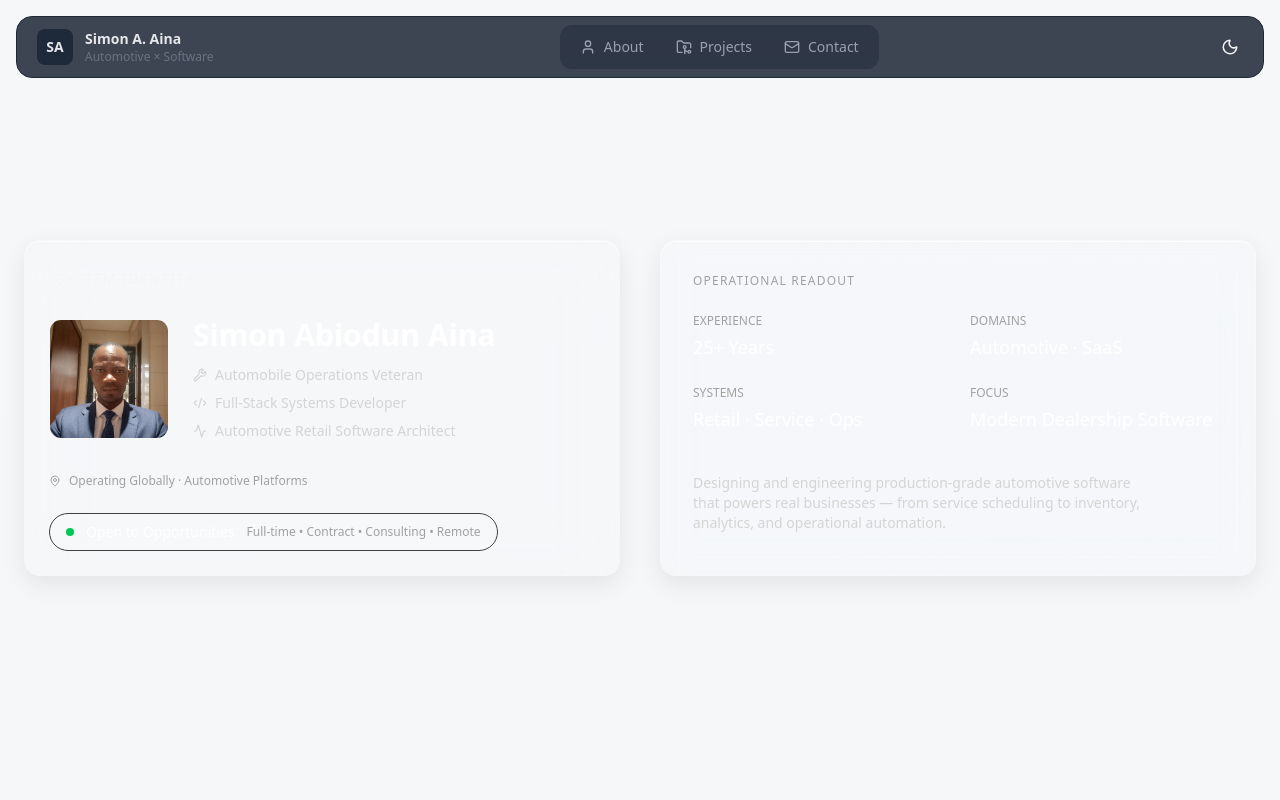
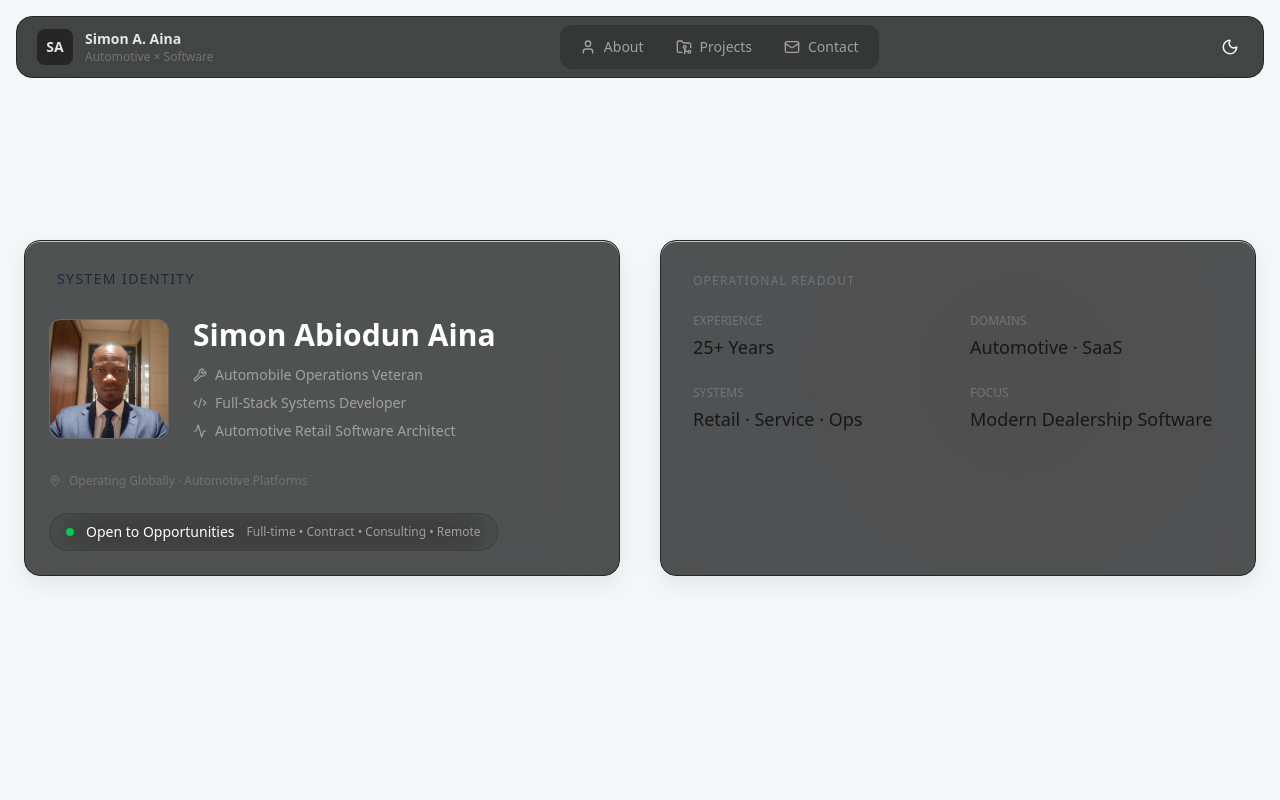
Before and after one commit to Ojfirst/simon-portfolio, a Next.js app: page / in a window 1280 px wide. Shown: the top 800 px of the page. Built offline with nearby package versions, Linux system fonts and the light colour scheme.

Commit message:
Fix hydration problem in hero section

```diff
--- a/src/app/layout.tsx
+++ b/src/app/layout.tsx
@@ -7,8 +7,7 @@ import { websiteSchema } from "@/lib/schema/website.schema";
 import { ThemeProvider } from "next-themes"
 import { SeoPerson } from "@/components/seo/seo-person"
 import { SeoSoftware } from "@/components/seo/seo-software"
-import { Header } from "@/components/layout/header"
-import { SiteFooter } from "@/components/layout/footer";
+
 
 
 export const metadata: Metadata = {
@@ -109,9 +108,7 @@ export default function RootLayout({
         <SeoPerson />
         <SeoSoftware />
         <ThemeProvider attribute="class" defaultTheme='system' enableSystem={false}>
-          <Header />
           <main className="pt-28">{children}</main>
-          <SiteFooter />
           <ToasterProvider />
         </ThemeProvider>
       </body>
--- a/src/app/page.tsx
+++ b/src/app/page.tsx
@@ -7,11 +7,14 @@ import { ResumeConsole } from '@/components/resume-console/resume-console';
 import { SkillsSection } from '@/components/skills/SkillsSection';
 import { ArchitectureSection } from '@/components/architecture/architecture-section';
 import { ContactSection } from '@/components/contact/contact-section';
+import { Header } from '@/components/layout/header';
+import { SiteFooter } from '@/components/layout/footer';
 
 
 export default function Home() {
   return (
     <>
+      <Header />
       <OperationsHero />
       <AboutSection />
       <ProjectSwitcher />
@@ -21,6 +24,7 @@ export default function Home() {
       <SkillsSection />
       <ArchitectureSection />
       <ContactSection />
+      <SiteFooter />
     </>
   )
 }
--- a/src/components/about-section/about-section.tsx
+++ b/src/components/about-section/about-section.tsx
@@ -46,7 +46,7 @@ export function AboutSection() {
           animate={{ opacity: 1, y: 0 }}
           transition={{ delay: 0.2, duration: 0.6 }}
         >
-          I combine over 25 years of leadership in automotive sales and operations with modern software engineering practices. My mission is to design systems that enhance efficiency, scalability, and user experience across complex operational workflows.
+          I combine over 20 years of leadership in automotive sales and operations with modern software engineering practices. My mission is to design systems that enhance efficiency, scalability, and user experience across complex operational workflows.
         </motion.p>
       </header>
 
@@ -65,7 +65,7 @@ export function AboutSection() {
           { title: "Software Engineering", desc: "Full-stack development, system architecture, and workflow automation." },
           { title: "Product & Systems Design", desc: "Operationally-driven software design that aligns with real-world workflows." },
           { title: "Strategy & Negotiation", desc: "Process optimization, vendor & partner negotiations, and data-driven decision making." },
-        ].map((item, i) => (
+        ].map((item) => (
           <motion.div
             key={item.title}
             className="glass rounded-2xl p-6 border backdrop-blur-md cursor-default"
--- a/src/components/hero/hero.tsx
+++ b/src/components/hero/hero.tsx
@@ -1,36 +1,27 @@
 "use client"
 
 import Image from "next/image"
-import heroImage from "../../../public/images/simon-profile.jpg"
+import { motion } from "framer-motion"
 import { Activity, Wrench, Code2, MapPin } from "lucide-react"
 import { useTheme } from "next-themes"
+import { useThemeTokens } from "@/lib/theme/useThemeTokens"
+import heroImage from "../../../public/images/simon-profile.jpg"
 import { JsonLd } from "@/components/seo/json-ld"
 import { softwareApplicationSchema } from "@/lib/schema/software-application/schema"
-import { motion } from "framer-motion"
 import { AvailabilityBadge } from "../availability/AvailabilityBadge"
+import { useMobile } from "@/hooks/use-mobile"
 
-const OperationsHero = () => {
-  const { theme } = useTheme()
+type ThemeMode = "light" | "dark"
 
-  // Theme-aware tokens (same system used elsewhere)
-  const textColor = theme === "light" ? "text-neutral-900" : "text-white"
-  const subTextColor =
-    theme === "light" ? "text-neutral-700" : "text-neutral-300"
-  const mutedText =
-    theme === "light" ? "text-neutral-500" : "text-neutral-400"
+export const OperationsHero = () => {
+  const isMobile = useMobile();
+  const { resolvedTheme } = useTheme();
+  const { textColor, subTextColor, imageBg, panelBg, mutedText } = useThemeTokens();
 
-  const panelBg =
-    theme === "light"
-      ? "bg-white/60 border-neutral-300"
-      : "bg-white/5 border-white/10"
-
-  const imageBg =
-    theme === "light"
-      ? "bg-black/5 border-black/10"
-      : "bg-white/5 border-white/10"
+  const theme = resolvedTheme as ThemeMode
 
   return (
-    <section className="relative min-h-[90vh] pt-32">
+    <section className={`relative min-h-[90vh] ${isMobile ? 'pt-2' : 'pt-32'}`}>
       <JsonLd schema={softwareApplicationSchema} />
 
       <div className="max-w-7xl mx-auto px-6 grid grid-cols-1 lg:grid-cols-2 gap-10">
@@ -43,7 +34,10 @@ const OperationsHero = () => {
           transition={{ duration: 0.6 }}
         >
           <motion.div
-            className={`text-sm tracking-widest px-2 py-1 rounded ${theme === "light" ? "text-gray-800" : "text-[#f4f4f4]"}`}
+            className={`text-sm tracking-widest px-2 py-1 rounded ${theme === "light"
+              ? "text-gray-800"
+              : "text-[#f4f4f4]"
+              }`}
             initial={{ opacity: 0 }}
             animate={{ opacity: 1 }}
             transition={{ delay: 0.2 }}
@@ -52,7 +46,7 @@ const OperationsHero = () => {
           </motion.div>
 
           <div className="grid grid-cols-[120px_1fr] gap-6 items-center">
-            {/* Operator Image */}
+            {/* Image */}
             <motion.div
               className={`relative rounded-xl border overflow-hidden ${imageBg}`}
               initial={{ scale: 0.95, opacity: 0 }}
@@ -67,7 +61,6 @@ const OperationsHero = () => {
                 priority
                 className="object-cover grayscale-[15%]"
               />
-              <div className="absolute inset-0 ring-1 ring-black/10 dark:ring-white/10 pointer-events-none" />
             </motion.div>
 
             {/* Identity Text */}
@@ -82,27 +75,27 @@ const OperationsHero = () => {
               </h1>
 
               <div className={`space-y-2 text-sm ${subTextColor}`}>
-                <motion.div className="flex items-center gap-2" whileHover={{ x: 2 }}>
-                  <Wrench size={14} /> Automobile Operations Veteran
-                </motion.div>
-                <motion.div className="flex items-center gap-2" whileHover={{ x: 2 }}>
-                  <Code2 size={14} /> Full-Stack Systems Developer
-                </motion.div>
-                <motion.div className="flex items-center gap-2" whileHover={{ x: 2 }}>
-                  <Activity size={14} /> Automotive Retail Software Architect
-                </motion.div>
+                <div className="flex items-center gap-2">
+                  <Wrench size={14} />
+                  Automobile Operations Veteran
+                </div>
+                <div className="flex items-center gap-2">
+                  <Code2 size={14} />
+                  Full-Stack Systems Developer
+                </div>
+                <div className="flex items-center gap-2">
+                  <Activity size={14} />
+                  Automotive Retail Software Architect
+                </div>
               </div>
             </motion.div>
           </div>
 
-          <motion.div
-            className={`flex items-center gap-2 text-xs pt-2 ${mutedText}`}
-            initial={{ opacity: 0 }}
-            animate={{ opacity: 1 }}
-            transition={{ delay: 0.6 }}
-          >
-            <MapPin size={12} /> Operating Globally · Automotive Platforms
-          </motion.div>
+          <div className={`flex items-center gap-2 text-xs pt-2 ${mutedText}`}>
+            <MapPin size={12} />
+            Operating Globally · Automotive Platforms
+          </div>
+
           <AvailabilityBadge />
         </motion.div>
 
@@ -113,14 +106,17 @@ const OperationsHero = () => {
           animate={{ opacity: 1, y: 0 }}
           transition={{ duration: 0.6 }}
         >
-          {/* holographic layer */}
           <motion.div
             className={`absolute inset-0 pointer-events-none ${theme === "light"
               ? "bg-[radial-gradient(circle_at_60%_40%,rgba(0,0,0,0.03),transparent_65%)]"
               : "bg-[radial-gradient(circle_at_60%_40%,rgba(255,255,255,0.05),transparent_65%)]"
               }`}
             animate={{ x: [0, 5, 0], y: [0, 3, 0] }}
-            transition={{ repeat: Infinity, duration: 6, ease: "easeInOut" }}
+            transition={{
+              repeat: Infinity,
+              duration: 6,
+              ease: "easeInOut",
+            }}
           />
 
           <div className="relative space-y-6">
@@ -134,19 +130,13 @@ const OperationsHero = () => {
               <Readout label="Systems" value="Retail · Service · Ops" theme={theme} />
               <Readout label="Focus" value="Modern Dealership Software" theme={theme} />
             </div>
-
-            <p className={`pt-4 text-sm max-w-md ${subTextColor}`}>
-              Designing and engineering production-grade automotive software
-              that powers real businesses — from service scheduling to inventory,
-              analytics, and operational automation.
-            </p>
           </div>
         </motion.div>
-
       </div>
     </section>
   )
 }
+
 
 function Readout({
   label,
@@ -155,18 +145,22 @@ function Readout({
 }: {
   label: string
   value: string
-  theme?: string
+  theme: ThemeMode
 }) {
   return (
     <div className="space-y-1">
       <div
-        className={`text-xs uppercase ${theme === "light" ? "text-neutral-500" : "text-neutral-400"
+        className={`text-xs uppercase ${theme === "light"
+          ? "text-neutral-500"
+          : "text-neutral-400"
           }`}
       >
         {label}
       </div>
       <div
-        className={`text-lg font-medium ${theme === "light" ? "text-neutral-900" : "text-white"
+        className={`text-lg font-medium ${theme === "light"
+          ? "text-neutral-900"
+          : "text-white"
           }`}
       >
         {value}
@@ -174,5 +168,3 @@ function Readout({
     </div>
   )
 }
-
-export { OperationsHero }
--- a/src/components/layout/footer.tsx
+++ b/src/components/layout/footer.tsx
@@ -13,8 +13,6 @@ export function SiteFooter() {
   const {
     textColor,
     subTextColor,
-    socialIcon,
-    badgeBg,
 
   } = useThemeTokens()
 
@@ -29,7 +27,7 @@ export function SiteFooter() {
           {/* Brand / Identity */}
           <div className="space-y-4">
             <div className="flex items-center gap-3">
-              <div className={`h-10 w-10 rounded-xl ${badgeBg} flex items-center justify-center font-bold  shadow-lg`}>
+              <div className="h-10 w-10 rounded-xl bg-gradient-to-br from-indigo-500 to-purple-600 flex items-center justify-center font-bold text-white shadow-lg">
                 SA
               </div>
               <div>
@@ -101,7 +99,7 @@ export function SiteFooter() {
                     rel="noopener noreferrer"
                     aria-label={label}
                     className={`group flex h-11 w-11 items-center justify-center rounded-xl
-            border border-neutral-800 ${socialIcon} backdrop-blur
+            border border-neutral-800 bg-neutral-900/60 backdrop-blur
             transition-all hover:-translate-y-1 ${hover}`}
                   >
                     <Icon className="w-5 h-5 text-neutral-400 group-hover:text-white" />
@@ -113,10 +111,10 @@ export function SiteFooter() {
             <a
               href={`mailto:${contactInfo.email}`}
               aria-label="Email"
-              className={`roup flex h-11 w-11 items-center justify-center rounded-xl
-      border border-neutral-800 ${socialIcon} backdrop-blur
+              className="group flex h-11 w-11 items-center justify-center rounded-xl
+      border border-neutral-800 bg-neutral-900/60 backdrop-blur
       transition-all hover:-translate-y-1
-      hover:border-emerald-500/50 hover:shadow-[0_0_30px_-12px_rgba(16,185,129,0.8)]`}
+      hover:border-emerald-500/50 hover:shadow-[0_0_30px_-12px_rgba(16,185,129,0.8)]"
             >
               <Mail className="w-5 h-5 text-neutral-400 group-hover:text-white" />
             </a>
@@ -129,7 +127,7 @@ export function SiteFooter() {
               © {year} Simon Abiodun Aina. All rights reserved.
             </p>
 
-            <div className="flex items-center gap-6 text-xs text-neutral-700">
+            <div className="flex items-center gap-6 text-xs text-neutral-500">
               <Link href="/privacy" className="hover:text-white transition-colors">
                 Privacy
               </Link>
--- a/src/components/layout/header.tsx
+++ b/src/components/layout/header.tsx
@@ -1,63 +1,109 @@
 "use client"
 
+import { useState } from "react"
 import { ThemeToggle } from "@/components/ui/theme-toggle"
-import { User, FolderGit2, Mail } from "lucide-react"
+import { User, FolderGit2, Mail, Menu, X } from "lucide-react"
+import { motion, AnimatePresence } from "framer-motion"
+import { useMobile } from "@/hooks/use-mobile"
+
+const navItems = [
+  { label: "About", href: "#about", icon: User },
+  { label: "Projects", href: "#projects", icon: FolderGit2 },
+  { label: "Contact", href: "#contact", icon: Mail },
+]
 
 export function Header() {
+  const isMobile = useMobile()
+  const [open, setOpen] = useState(false)
+
   return (
     <header className="fixed top-0 left-0 right-0 z-50">
       <div className="mx-auto max-w-7xl px-4 pt-4">
-        <div className="flex items-center justify-between bg-gray-900/80 border border-gray-800 rounded-2xl p-2 backdrop-blur-xl">
+        <div className="relative flex items-center justify-between rounded-2xl border border-neutral-800 bg-neutral-900/80 p-2 backdrop-blur-xl">
 
           {/* Brand */}
           <div className="flex items-center gap-3 px-3">
-            <div className="h-9 w-9 rounded-lg bg-gray-800 flex items-center justify-center">
-              <span className="text-sm font-bold text-gray-200">SA</span>
+            <div className="h-9 w-9 rounded-lg bg-neutral-800 flex items-center justify-center">
+              <span className="text-sm font-bold text-neutral-200">SA</span>
             </div>
+
+            {!isMobile && (
               <div className="leading-tight">
-              <p className="text-sm font-semibold text-gray-200">
+                <p className="text-sm font-semibold text-neutral-200">
                   Simon A. Aina
                 </p>
-              <p className="text-xs text-gray-500">
+                <p className="text-xs text-neutral-500">
                   Automotive × Software
                 </p>
               </div>
+            )}
           </div>
 
-          {/* Navigation Tabs */}
-          <nav className="flex bg-gray-800/50 rounded-xl p-1">
+          {/* Desktop Navigation */}
+          {!isMobile && (
+            <nav className="flex bg-neutral-800/50 rounded-xl p-1">
+              {navItems.map(({ label, href, icon: Icon }) => (
                 <a
-              href="#about"
-              className="flex items-center gap-2 px-4 py-2 rounded-lg text-sm transition-colors
-              text-gray-400 hover:text-white hover:bg-gray-800/70"
+                  key={label}
+                  href={href}
+                  className="flex items-center gap-2 px-4 py-2 rounded-lg text-sm
+                  text-neutral-400 transition-colors
+                  hover:text-white hover:bg-neutral-800/70"
                 >
-              <User className="w-4 h-4" />
-              About
+                  <Icon className="w-4 h-4" />
+                  {label}
                 </a>
-
-            <a
-              href="#projects"
-              className="flex items-center gap-2 px-4 py-2 rounded-lg text-sm transition-colors
-              text-gray-400 hover:text-white hover:bg-gray-800/70"
-            >
-              <FolderGit2 className="w-4 h-4" />
-              Projects
-            </a>
-
-            <a
-              href="#contact"
-              className="flex items-center gap-2 px-4 py-2 rounded-lg text-sm transition-colors
-              text-gray-400 hover:text-white hover:bg-gray-800/70"
-            >
-              <Mail className="w-4 h-4" />
-              Contact
-            </a>
+              ))}
             </nav>
+          )}
 
           {/* Controls */}
           <div className="flex items-center gap-2 pr-2">
             <ThemeToggle />
+
+            {isMobile && (
+              <button
+                onClick={() => setOpen((v) => !v)}
+                className="flex h-9 w-9 items-center justify-center rounded-lg
+                border border-neutral-800 bg-neutral-900/60
+                text-neutral-300 hover:text-white"
+                aria-label="Toggle navigation"
+              >
+                {open ? <X className="w-5 h-5" /> : <Menu className="w-5 h-5" />}
+              </button>
+            )}
           </div>
+
+          {/* Mobile Menu */}
+          <AnimatePresence>
+            {isMobile && open && (
+              <motion.div
+                initial={{ opacity: 0, y: -10 }}
+                animate={{ opacity: 1, y: 0 }}
+                exit={{ opacity: 0, y: -10 }}
+                transition={{ duration: 0.25 }}
+                className="absolute top-full left-0 right-0 mt-3
+                rounded-2xl border border-neutral-800 bg-neutral-900/90
+                backdrop-blur-xl p-4"
+              >
+                <nav className="flex flex-col gap-2">
+                  {navItems.map(({ label, href, icon: Icon }) => (
+                    <a
+                      key={label}
+                      href={href}
+                      onClick={() => setOpen(false)}
+                      className="flex items-center gap-3 rounded-xl px-4 py-3
+                      text-neutral-300 transition-colors
+                      hover:bg-neutral-800 hover:text-white"
+                    >
+                      <Icon className="w-5 h-5" />
+                      <span className="text-sm font-medium">{label}</span>
+                    </a>
+                  ))}
+                </nav>
+              </motion.div>
+            )}
+          </AnimatePresence>
 
         </div>
       </div>
--- a/src/components/projects/project-section-mobile.tsx
+++ b/src/components/projects/project-section-mobile.tsx
@@ -10,10 +10,6 @@ const ProjectsConsoleMobile = () => {
   const {
     textColor,
     subTextColor,
-    socialIcon,
-    badgeBg,
-    badgeBorder,
-    panelBg
   } = useThemeTokens()
 
   return (
--- a/src/lib/theme/useThemeTokens.ts
+++ b/src/lib/theme/useThemeTokens.ts
@@ -8,6 +8,7 @@ export function useThemeTokens() {
 	const isLight = theme === 'light';
 
 	return {
+		theme,
 		textColor: isLight ? 'text-neutral-900' : 'text-white',
 		subTextColor: isLight ? 'text-neutral-700' : 'text-neutral-400',
 		mutedText: isLight ? 'text-neutral-600' : 'text-neutral-500',
@@ -19,6 +20,10 @@ export function useThemeTokens() {
 			? 'bg-white/70 border-neutral-300'
 			: 'bg-neutral-950/70 border-neutral-800',
 
+		imageBg: isLight
+			? 'bg-black/5 border-black/10'
+			: 'bg-white/5 border-white/10',
+
 		iconPanel: isLight
 			? 'bg-white/70 border-neutral-300 text-neutral-700'
 			: 'bg-neutral-900/60 border-neutral-800 text-neutral-400',
```
Lines whose indentation alone changed are shown as unchanged.
